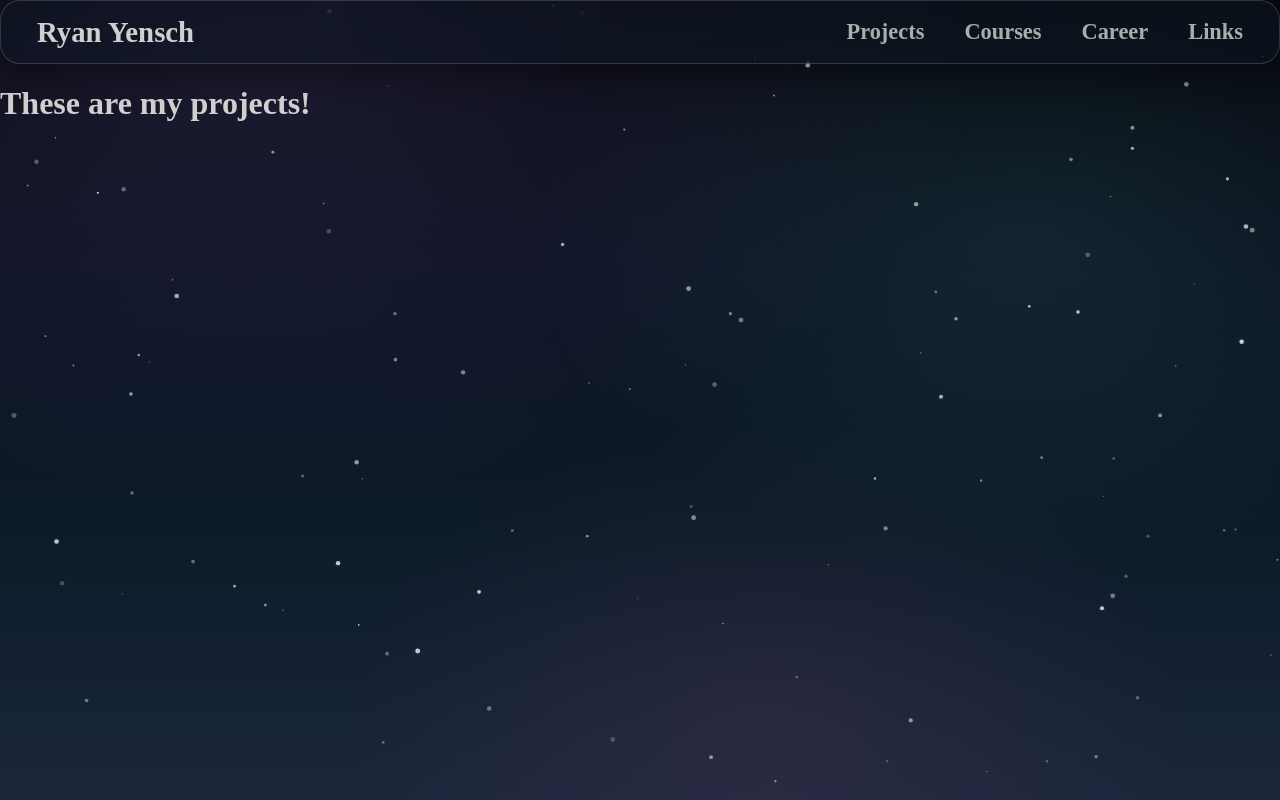
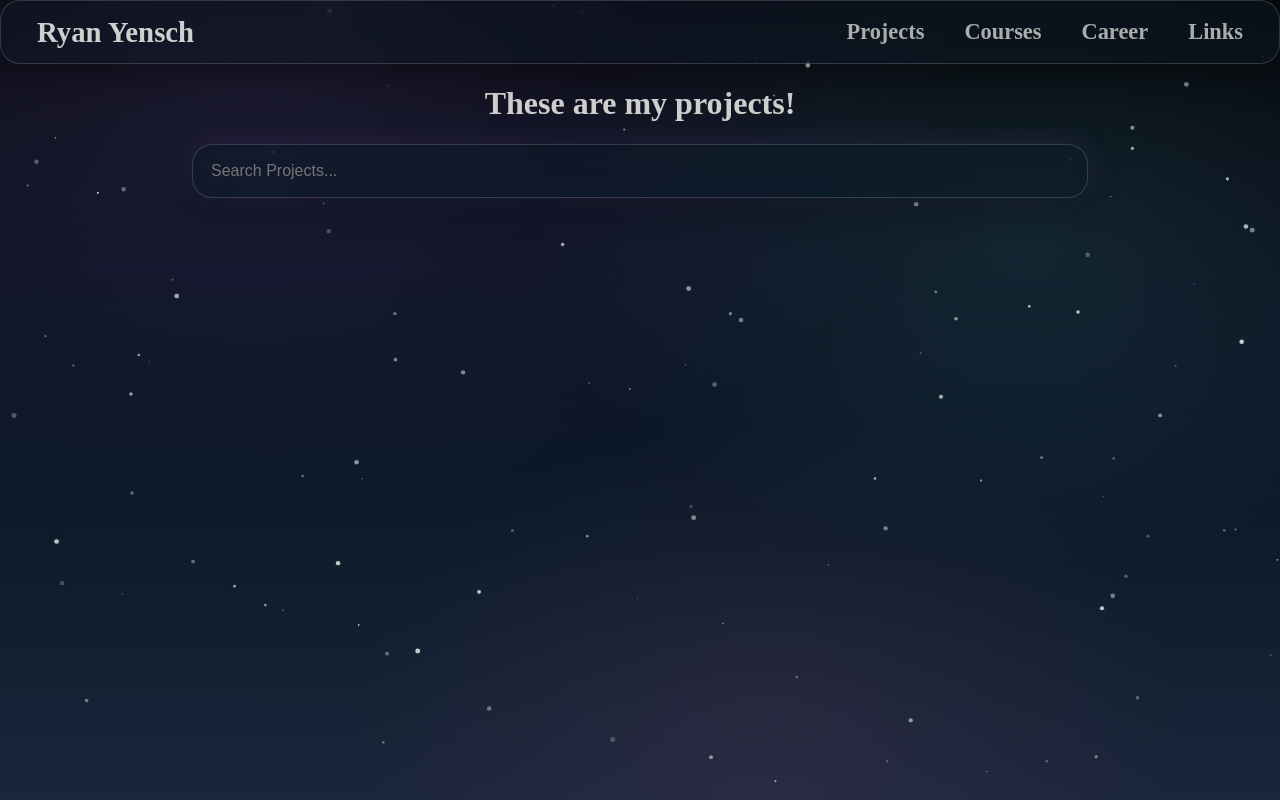
Before and after one commit to RyanYensch/Personal-Website, a React (Vite) app: page /projects in a window 1280 px wide. Built offline with nearby package versions, Linux system fonts and the light colour scheme.

Commit message:
fixed search bar and added base details page

```diff
--- a/src/components/GlassCard/GlassCard.css
+++ b/src/components/GlassCard/GlassCard.css
@@ -1,3 +1,3 @@
 .glass-card {
-    padding: var(--pad-4);
+    padding: var(--pad-3);
 }
--- /dev/null
+++ b/src/pages/ProjectPage/ProjectPage.css
@@ -0,0 +1,29 @@
+.projectpage {
+    display: flex;
+    flex-direction: column;
+    flex: 1;
+    justify-content: center;
+    align-items: center;
+}
+
+.search-container {
+    width: 70%;
+    justify-content: center;
+    align-items: center;
+}
+
+.search-input {
+    background: transparent;
+    box-sizing: border-box;
+    border: none;
+    width: 100%;
+
+    color: var(--text-1);
+    font-size: 1rem;
+    font-weight: 400;
+}
+
+.search-input:focus {
+    outline: none;
+    color: var(--text-0);
+}
--- a/src/pages/ProjectPage/ProjectPage.tsx
+++ b/src/pages/ProjectPage/ProjectPage.tsx
@@ -1,8 +1,26 @@
+import { useState, type ChangeEvent } from "react";
+import GlassCard from "../../components/GlassCard/GlassCard";
+import "./ProjectPage.css"
 
 export default function ProjectPage() {
+    const [searchTerm, setSearchTerm] = useState<string>("");
+
+    const handleInputChange = (event: ChangeEvent<HTMLInputElement>) => {
+        setSearchTerm(event.target.value);
+        search(searchTerm);
+    }
+
     return (
-        <div>
+        <div className="projectpage">
             <h1>These are my projects!</h1>
+            <GlassCard className="search-container">
+                <input type="text" placeholder="Search Projects..." value={searchTerm} onChange={handleInputChange} className="search-input" />
+            </GlassCard>
         </div>
     );
 }
+
+function search(searchTerm: string) {
+    console.log(searchTerm);
+    return;
+}
--- a/src/styles/base.css
+++ b/src/styles/base.css
@@ -18,7 +18,10 @@ body {
 }
 
 .page {
+    display: flex;
     padding-top: var(--navbar-height);
+    align-items: center;
+    justify-content: center;
 }
 
 a {
```
Also changed, not shown: src/pages/ProjectDetailsPage/ProjectDetailsPage.tsx (added, +11 -0 lines).
